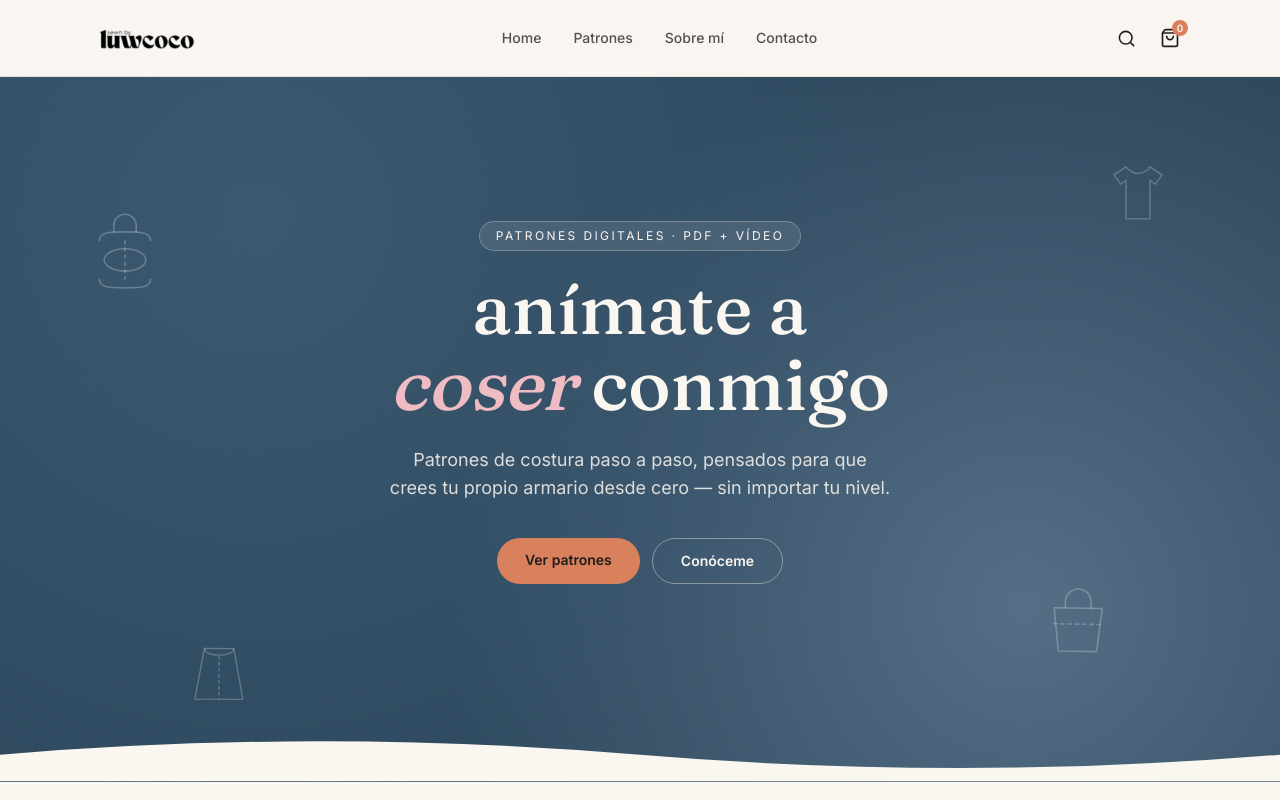
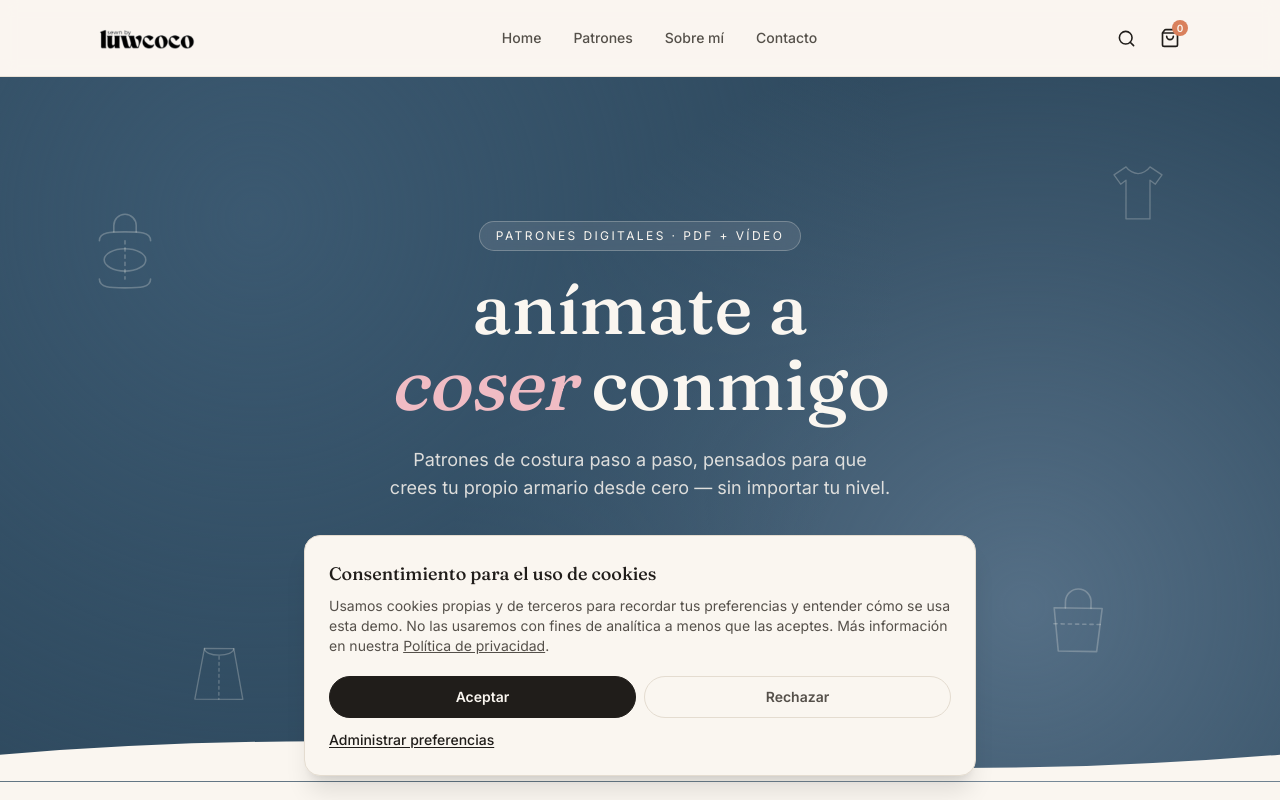
Before and after one commit to gherades/Luwcoco, a Next.js app: page / in a window 1280 px wide. Shown: the top 800 px of the page. Built offline with nearby package versions, Linux system fonts and the light colour scheme.

Commit message:
Añadir banner de consentimiento de cookies
Replica el flujo de luwcoco.com (Aceptar / Rechazar / Administrar
preferencias) con un toggle de cookies analíticas, persistiendo la
elección en localStorage y con un enlace en el footer para reabrirlo.

```diff
--- a/src/app/layout.tsx
+++ b/src/app/layout.tsx
@@ -3,6 +3,7 @@ import { Fraunces, Inter } from "next/font/google";
 import "./globals.css";
 import { Header } from "@/components/Header";
 import { Footer } from "@/components/Footer";
+import { CookieConsent } from "@/components/CookieConsent";
 
 const fraunces = Fraunces({
   variable: "--font-fraunces",
@@ -32,6 +33,7 @@ export default function RootLayout({ children }: LayoutProps<"/">) {
         <Header />
         <main className="flex-1">{children}</main>
         <Footer />
+        <CookieConsent />
       </body>
     </html>
   );
--- /dev/null
+++ b/src/components/CookieConsent.tsx
@@ -0,0 +1,106 @@
+"use client";
+
+import { useState, useSyncExternalStore } from "react";
+import Link from "next/link";
+
+type Choice = "accepted" | "rejected" | "custom";
+type Prefs = { analytics: boolean };
+
+const STORAGE_KEY = "luwcoco-cookie-consent";
+const CHANGE_EVENT = "luwcoco-cookie-consent-changed";
+
+function subscribe(callback: () => void) {
+  window.addEventListener(CHANGE_EVENT, callback);
+  return () => window.removeEventListener(CHANGE_EVENT, callback);
+}
+
+function hasDecided() {
+  return localStorage.getItem(STORAGE_KEY) !== null;
+}
+
+function hasDecidedServer() {
+  // On the server/prerender we don't know yet — assume "decided" so the
+  // banner never flashes in the static HTML; the client corrects this
+  // right after hydration via useSyncExternalStore.
+  return true;
+}
+
+export function CookieConsent() {
+  const decided = useSyncExternalStore(subscribe, hasDecided, hasDecidedServer);
+  const [managing, setManaging] = useState(false);
+  const [analytics, setAnalytics] = useState(false);
+  const visible = !decided;
+
+  function save(choice: Choice, prefs: Prefs) {
+    localStorage.setItem(STORAGE_KEY, JSON.stringify({ choice, prefs, date: Date.now() }));
+    window.dispatchEvent(new Event(CHANGE_EVENT));
+  }
+
+  if (!visible) return null;
+
+  return (
+    <div className="fixed inset-x-0 bottom-0 z-[60] p-4 sm:p-6">
+      <div className="mx-auto max-w-2xl rounded-2xl border border-line bg-cream p-6 shadow-xl">
+        <h2 className="font-display text-lg font-medium">
+          Consentimiento para el uso de cookies
+        </h2>
+        <p className="mt-2 text-sm text-ink-soft">
+          Usamos cookies propias y de terceros para recordar tus preferencias
+          y entender cómo se usa esta demo. No las usaremos con fines de
+          analítica a menos que las aceptes. Más información en nuestra{" "}
+          <Link href="#" className="underline">
+            Política de privacidad
+          </Link>
+          .
+        </p>
+
+        {managing && (
+          <div className="mt-4 flex items-center justify-between rounded-xl border border-line bg-cream-dim px-4 py-3 text-sm">
+            <span>Cookies analíticas</span>
+            <button
+              role="switch"
+              aria-checked={analytics}
+              onClick={() => setAnalytics((v) => !v)}
+              className={`h-6 w-11 rounded-full transition-colors ${analytics ? "bg-thread" : "bg-line"}`}
+            >
+              <span
+                className={`block h-5 w-5 translate-y-0.5 rounded-full bg-cream transition-transform ${analytics ? "translate-x-5" : "translate-x-0.5"}`}
+              />
+            </button>
+          </div>
+        )}
+
+        <div className="mt-5 flex flex-col gap-2 sm:flex-row">
+          <button
+            onClick={() => save("accepted", { analytics: true })}
+            className="flex-1 rounded-full border border-ink bg-ink px-5 py-2.5 text-sm font-semibold text-cream transition-colors hover:bg-thread-dark"
+          >
+            Aceptar
+          </button>
+          <button
+            onClick={() => save("rejected", { analytics: false })}
+            className="flex-1 rounded-full border border-line px-5 py-2.5 text-sm font-semibold text-ink-soft transition-colors hover:border-ink/40 hover:text-ink"
+          >
+            Rechazar
+          </button>
+        </div>
+
+        {managing ? (
+          <button
+            onClick={() => save("custom", { analytics })}
+            className="mt-3 text-sm font-medium underline underline-offset-2"
+          >
+            Guardar preferencias
+          </button>
+        ) : (
+          <button
+            onClick={() => setManaging(true)}
+            className="mt-3 text-sm font-medium underline underline-offset-2"
+          >
+            Administrar preferencias
+          </button>
+        )}
+      </div>
+    </div>
+  );
+}
--- /dev/null
+++ b/src/components/CookiePreferencesLink.tsx
@@ -0,0 +1,17 @@
+"use client";
+
+export function CookiePreferencesLink() {
+  return (
+    <li>
+      <button
+        onClick={() => {
+          localStorage.removeItem("luwcoco-cookie-consent");
+          window.location.reload();
+        }}
+        className="hover:text-ink"
+      >
+        Preferencias de cookies
+      </button>
+    </li>
+  );
+}
--- a/src/components/Footer.tsx
+++ b/src/components/Footer.tsx
@@ -1,4 +1,5 @@
 import Link from "next/link";
+import { CookiePreferencesLink } from "./CookiePreferencesLink";
 
 function InstagramIcon() {
   return (
@@ -75,6 +76,7 @@ export function Footer() {
               <li><Link href="#" className="hover:text-ink">Política de reembolso</Link></li>
               <li><Link href="#" className="hover:text-ink">Política de privacidad</Link></li>
               <li><Link href="#" className="hover:text-ink">Términos del servicio</Link></li>
+              <CookiePreferencesLink />
             </ul>
           </div>
         </div>
```
